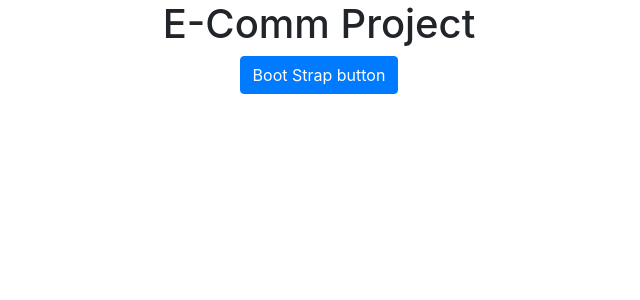
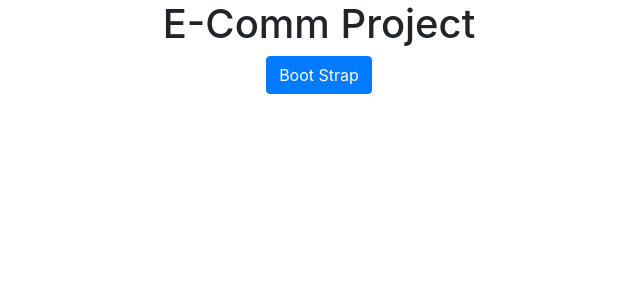
Before and after one commit to dgangolia/eComm-dashboard, a React (Create React App) app: page / in a window 1280 px wide. Shown: the top 300 px of the page, without its empty margins (321-961 px from the left). Built offline with nearby package versions, Linux system fonts and the light colour scheme.

Commit message:
My commit from smartgit

```diff
--- a/src/App.js
+++ b/src/App.js
@@ -7,7 +7,7 @@
   return (
     <div className="App">
       <h1>E-Comm Project</h1>
-      <Button>Boot Strap button</Button>
+      <Button>Boot Strap </Button>
     </div>
   );
 }
```
